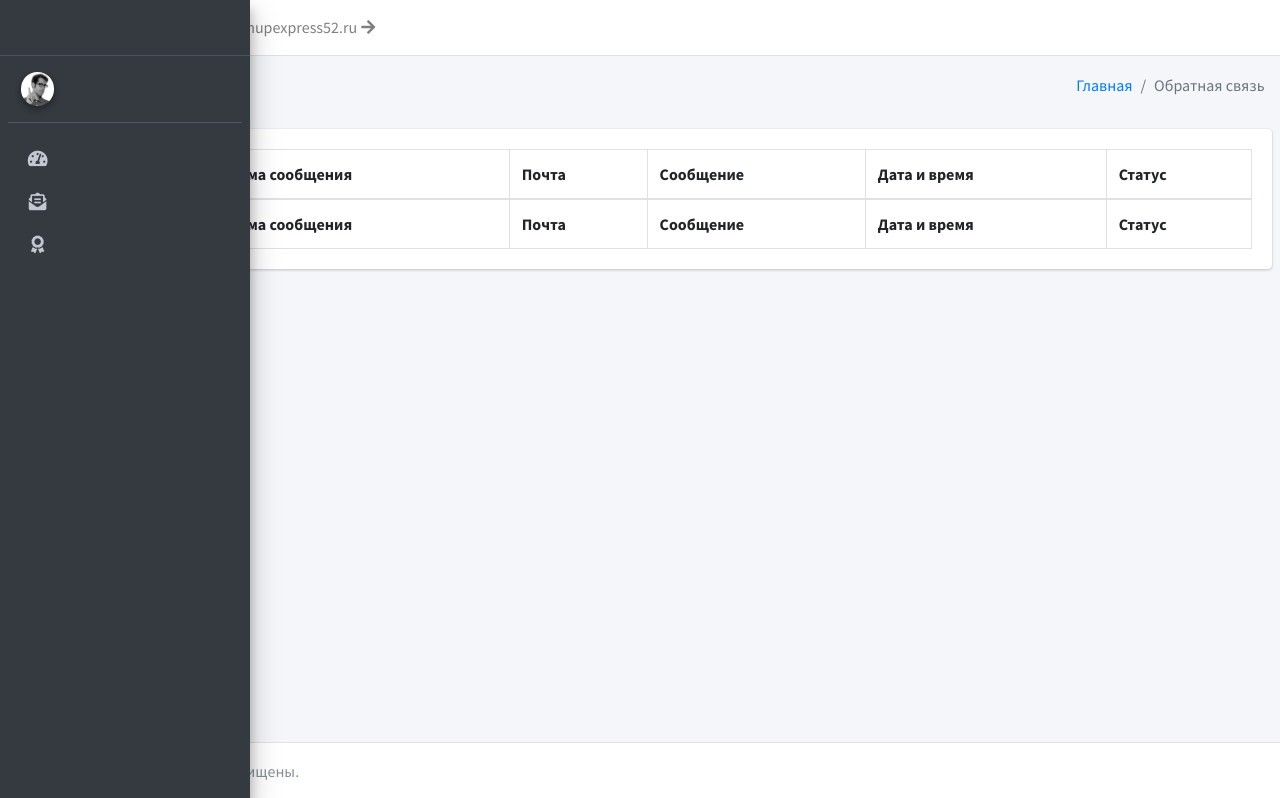
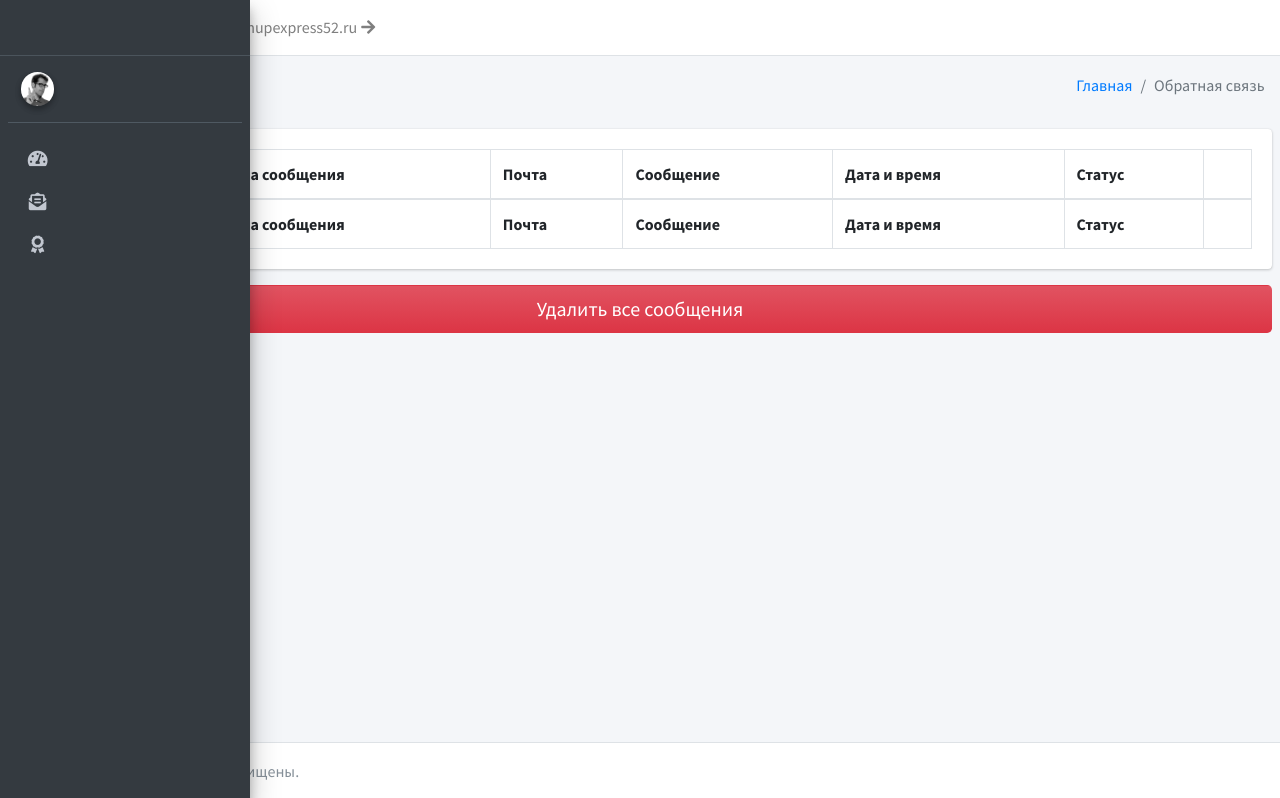
Before and after one commit to DanilaPukov12/-9000, a Symfony app: template templates/index_admin/index/feedback.html.twig in a window 1280 px wide. Shown: the part 1-799 px from the top of the page. Run offline with Twig, Linux system fonts and the light colour scheme; the template is opened without the code that fills it, so the values that code supplies are empty; some libraries are stand-ins or nearby versions.

Commit message:
Admin Dashboard UI to delete ContactFeedback entities

```diff
--- a/templates/index_admin/index/feedback.html.twig
+++ b/templates/index_admin/index/feedback.html.twig
@@ -49,6 +49,7 @@
                                 <th>Сообщение</th>
                                 <th>Дата и время</th>
                                 <th>Статус</th>
+                                <th></th>
                             </tr>
                             </thead>
                             <tbody>
@@ -76,6 +77,7 @@
                                             {% endfor %}
                                         </select>
                                     </td>
+                                    <td><a href="{{ path("delete_feedback", {feedback: msg.id}) }}" class="btn btn-block bg-gradient-danger">Удалить</a></td>
                                 </tr>
                             {% endfor %}
                             </tbody>
@@ -88,6 +90,7 @@
                                 <th>Сообщение</th>
                                 <th>Дата и время</th>
                                 <th>Статус</th>
+                                <th></th>
                             </tr>
                             </tfoot>
                         </table>
@@ -95,6 +98,10 @@
                     <!-- /.card-body -->
                 </div>
                 <!-- /.card -->
+            </div>
+            <!-- /.col -->
+            <div class="col-12">
+                <a href="{{ path('delete_all_feedback') }}" class="btn btn-block bg-gradient-danger btn-lg">Удалить все сообщения</a>
             </div>
             <!-- /.col -->
         </div>
@@ -140,13 +147,18 @@
                     {"width": "9%"},
                     {"width": "14%"},
                     {"width": "14%"},
-                    {"width": "43%"},
+                    {"width": "40%"},
                     {"width": "8%"},
                     {
                         "width": "10%",
                         "searchable": false,
                         "orderable": false
                     },
+                    {
+                        "width": "3%",
+                        "searchable": false,
+                        "orderable": false
+                    }
                 ],
             });
         });
```
Also changed, not shown: src/Controller/IndexAdminController.php (+42 -0 lines), src/Repository/ContactFeedbackRepository.php (+9 -0 lines).
